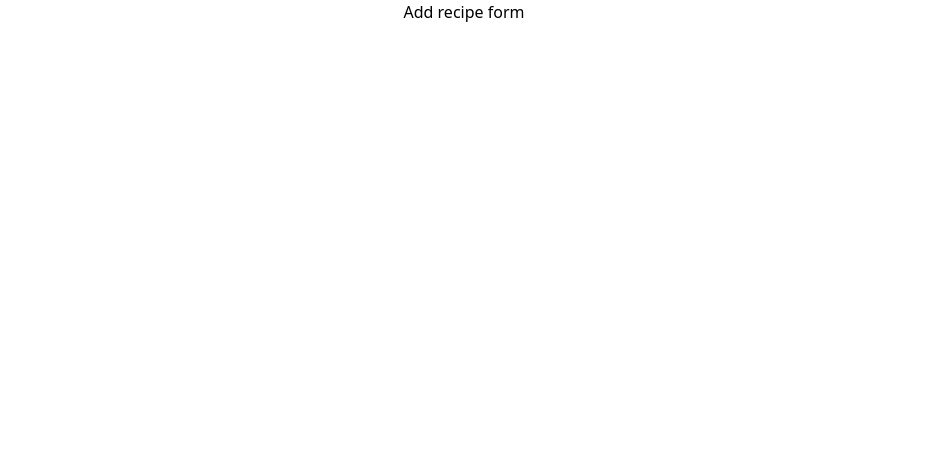
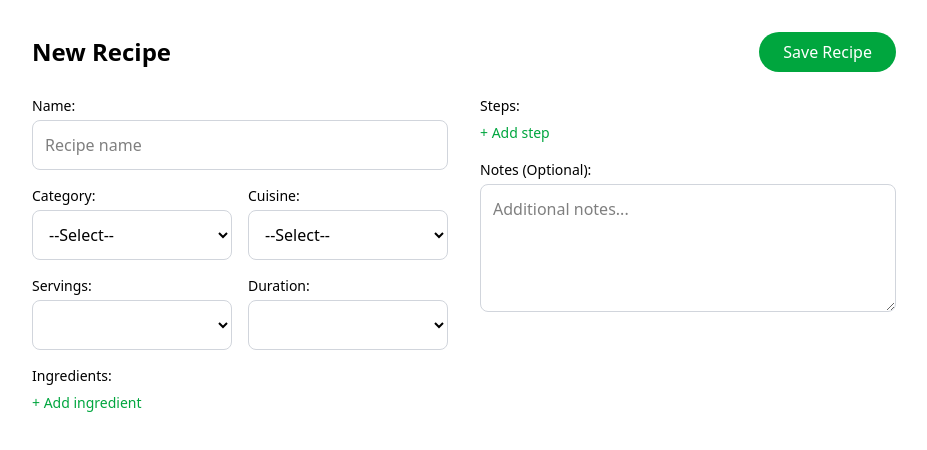
Before and after one commit to aesiru/EatLogs_frontend, a Vue app: page /add-recipe in a window 1280 px wide. Shown: the top 450 px of the page, without its empty margins (176-1103 px from the left). Built offline with nearby package versions, Linux system fonts and the light colour scheme; a web font is replaced by a local one.

Commit message:
Adjusted recipe card, Add recipeform

```diff
--- /dev/null
+++ b/src/api.js
@@ -0,0 +1,7 @@
+import axios from 'axios';
+
+const api = axios.create({
+  baseURL: import.meta.env.VITE_API_BASE_URL,
+});
+
+export default api;
--- a/src/assets/styles.css
+++ b/src/assets/styles.css
@@ -1,39 +1,39 @@
-@import "tailwindcss";
+@import 'tailwindcss';
 @import url('https://fonts.googleapis.com/css2?family=Pacifico&display=swap');
 @import url('https://fonts.googleapis.com/css2?family=Rubik+Pixels&family=Satisfy&display=swap');
 
-.font-pacifico{
+.font-pacifico {
   font-family: 'Pacifico', cursive;
 }
 
-.font-satisfy{
-    font-family: "Satisfy", cursive;
+.font-satisfy {
+  font-family: 'Satisfy', cursive;
 }
 
-.button-box-shadow{
+.button-box-shadow {
   box-shadow: 0px 4px 4px 0px rgba(0, 0, 0, 0.25);
 }
 
-.custom-text-shadow{
+.custom-text-shadow {
   text-shadow: 0px 4px 4px rgba(0, 0, 0, 0.25);
 }
 
-.custom-text-shadow-2{
-    text-shadow: 0px 4px 4px rgba(0, 0, 0, 0.25)
+.custom-text-shadow-2 {
+  text-shadow: 0px 4px 4px rgba(0, 0, 0, 0.25);
 }
 
-.card-container{
+.card-container {
   width: 16.5rem;
   height: 19rem;
   flex-shrink: 0;
   border-radius: 1.25rem;
-    background: #F0BB78;
+  background: #f0bb78;
   padding: 1rem;
   box-shadow: 0px 4px 4px 0px rgba(0, 0, 0, 0.25);
 }
 
 /* buttons */
-.button-container{
+.button-container {
   align-items: center;
   justify-content: center;
   width: 9.9rem;
@@ -42,19 +42,19 @@
 }
 
 /* labels */
-.label1{
-    color: #626F47;
+.label1 {
+  color: #626f47;
   font-size: 1.25rem;
   font-style: normal;
   font-weight: 700;
   line-height: normal;
 }
 
-.label2{
+.label2 {
   width: 19.375rem;
   height: 3.3125rem;
   flex-shrink: 0;
-    color: #626F47;
+  color: #626f47;
   font-size: 1.5rem;
   font-style: normal;
   font-weight: 700;
@@ -63,24 +63,24 @@
 
 /* subtexts */
 
-.subtext1{
-    color: #626F47;
+.subtext1 {
+  color: #626f47;
   font-size: 0.875rem;
   font-style: normal;
   font-weight: 400;
   line-height: normal;
 }
 
-.subtext2{
-    color: #626F47;
+.subtext2 {
+  color: #626f47;
   font-size: 1.25rem;
   font-style: normal;
   font-weight: 400;
   line-height: normal;
 }
 
-.title1{
-    color: #626F47;
+.title1 {
+  color: #626f47;
   font-family: Satisfy;
   font-size: 3.625rem;
   font-style: normal;
--- /dev/null
+++ b/src/shims-vue.d.ts
@@ -0,0 +1,5 @@
+declare module '*.vue' {
+  import { DefineComponent } from 'vue'
+  const component: DefineComponent<{}, {}, any>
+  export default component
+}
--- a/src/views/AddRecipeView.vue
+++ b/src/views/AddRecipeView.vue
@@ -1,5 +1,238 @@
+<script setup lang="ts">
+import { ref } from 'vue'
+import { recipes } from '@/stores/recipe'
+import type { Recipe } from '@/stores/recipe'
+
+const newRecipe = ref<Recipe>({
+  id: Date.now().toString(),
+  recipe_name: '',
+  cuisine: '',
+  category: '',
+  duration: 0,
+  serving: 0,
+  description: '',
+  procedure: '',
+  image: '', // You can add image upload logic later
+  favorite: false,
+  ingredients: [],
+  steps: [],
+  notes: '',
+})
+
+function saveRecipe() {
+  recipes.push({ ...newRecipe.value, id: Date.now().toString() })
+  // Optionally, redirect or clear the form
+  alert('Recipe added!')
+  newRecipe.value = {
+    id: Date.now().toString(),
+    recipe_name: '',
+    cuisine: '',
+    category: '',
+    duration: 0,
+    serving: 0,
+    description: '',
+    procedure: '',
+    image: '',
+    favorite: false,
+    ingredients: [],
+    steps: [],
+    notes: '',
+  }
+}
+
+function addIngredient() {
+  newRecipe.value.ingredients.push({
+    name: '',
+    unit: 'gram',
+  })
+}
+
+function removeIngredient(index: number) {
+  newRecipe.value.ingredients.splice(index, 1)
+}
+
+function addStep() {
+  newRecipe.value.steps.push({
+    description: '',
+  })
+}
+
+function removeStep(index: number) {
+  newRecipe.value.steps.splice(index, 1)
+}
+</script>
+
 <template>
-  <div className="align text-center">
-    <h1>Add recipe form</h1>
+  <div class="max-w-4xl mx-auto px-4 py-8">
+    <div class="flex justify-between items-center mb-6">
+      <h2 class="text-2xl font-bold flex items-center">New Recipe</h2>
+      <button
+        @click="saveRecipe"
+        class="bg-green-600 text-white px-6 py-2 rounded-full hover:bg-green-700 transition-colors"
+      >
+        Save Recipe
+      </button>
+    </div>
+
+    <div class="grid md:grid-cols-2 gap-8">
+      <div class="space-y-4">
+        <!-- All fields unchanged except icons -->
+        <div>
+          <label class="block text-sm font-medium mb-1">Name:</label>
+          <input
+            v-model="newRecipe.recipe_name"
+            type="text"
+            class="w-full p-3 border border-gray-300 rounded-lg focus:ring-2 focus:ring-green-500 focus:border-transparent"
+            placeholder="Recipe name"
+          />
+        </div>
+
+        <div class="grid grid-cols-2 gap-4">
+          <div>
+            <label class="block text-sm font-medium mb-1">Category:</label>
+            <select
+              v-model="newRecipe.category"
+              class="w-full p-3 border border-gray-300 rounded-lg focus:ring-2 focus:ring-green-500 focus:border-transparent"
+            >
+              <option value="">--Select--</option>
+              <option value="main">Main Course</option>
+              <option value="dessert">Dessert</option>
+              <option value="appetizer">Appetizer</option>
+            </select>
+          </div>
+          <div>
+            <label class="block text-sm font-medium mb-1">Cuisine:</label>
+            <select
+              v-model="newRecipe.cuisine"
+              class="w-full p-3 border border-gray-300 rounded-lg focus:ring-2 focus:ring-green-500 focus:border-transparent"
+            >
+              <option value="">--Select--</option>
+              <option value="filipino">Filipino</option>
+              <option value="italian">Italian</option>
+              <option value="chinese">Chinese</option>
+            </select>
+          </div>
+        </div>
+
+        <div class="grid grid-cols-2 gap-4">
+          <div>
+            <label class="block text-sm font-medium mb-1">Servings:</label>
+            <select
+              v-model="newRecipe.serving"
+              class="w-full p-3 border border-gray-300 rounded-lg focus:ring-2 focus:ring-green-500 focus:border-transparent"
+            >
+              <option value="">--Select--</option>
+              <option value="1-2">1-2 people</option>
+              <option value="3-4">3-4 people</option>
+              <option value="5+">5+ people</option>
+            </select>
+          </div>
+          <div>
+            <label class="block text-sm font-medium mb-1">Duration:</label>
+            <select
+              v-model="newRecipe.duration"
+              class="w-full p-3 border border-gray-300 rounded-lg focus:ring-2 focus:ring-green-500 focus:border-transparent"
+            >
+              <option value="">--Minutes--</option>
+              <option value="15 min">15 minutes</option>
+              <option value="30 min">30 minutes</option>
+              <option value="1 hour">1 hour</option>
+            </select>
+          </div>
+        </div>
+
+        <div>
+          <label class="block text-sm font-medium mb-1">Ingredients:</label>
+          <div class="space-y-2">
+            <div
+              v-for="(ingredient, index) in newRecipe.ingredients"
+              :key="index"
+              class="flex gap-2"
+            >
+              <input
+                v-model="ingredient.name"
+                type="text"
+                class="flex-1 p-2 border border-gray-300 rounded"
+                placeholder="Add new ingredient"
+              />
+              <select v-model="ingredient.unit" class="p-2 border border-gray-300 rounded">
+                <option value="gram">Gram</option>
+                <option value="cup">Cup</option>
+                <option value="tbsp">Tbsp</option>
+              </select>
+              <!-- Inline SVG for X (close icon) -->
+              <button @click="removeIngredient(index)" class="text-red-500 hover:text-red-700">
+                <svg
+                  xmlns="http://www.w3.org/2000/svg"
+                  class="w-5 h-5"
+                  fill="none"
+                  viewBox="0 0 24 24"
+                  stroke="currentColor"
+                >
+                  <path
+                    stroke-linecap="round"
+                    stroke-linejoin="round"
+                    stroke-width="2"
+                    d="M6 18L18 6M6 6l12 12"
+                  />
+                </svg>
+              </button>
+            </div>
+            <button @click="addIngredient" class="text-green-600 hover:text-green-800 text-sm">
+              + Add ingredient
+            </button>
+          </div>
+        </div>
+      </div>
+
+      <div class="space-y-4">
+        <div>
+          <label class="block text-sm font-medium mb-1">Steps:</label>
+          <div class="space-y-2">
+            <div v-for="(step, index) in newRecipe.steps" :key="index" class="flex gap-2">
+              <span
+                class="bg-green-600 text-white rounded-full w-6 h-6 flex items-center justify-center text-sm"
+                >{{ index + 1 }}</span
+              >
+              <input
+                v-model="step.description"
+                type="text"
+                class="flex-1 p-2 border border-gray-300 rounded"
+                :placeholder="`Step ${index + 1}`"
+              />
+              <!-- Inline X icon -->
+              <button @click="removeStep(index)" class="text-red-500 hover:text-red-700">
+                <svg
+                  xmlns="http://www.w3.org/2000/svg"
+                  class="w-5 h-5"
+                  fill="none"
+                  viewBox="0 0 24 24"
+                  stroke="currentColor"
+                >
+                  <path
+                    stroke-linecap="round"
+                    stroke-linejoin="round"
+                    stroke-width="2"
+                    d="M6 18L18 6M6 6l12 12"
+                  />
+                </svg>
+              </button>
+            </div>
+            <button @click="addStep" class="text-green-600 hover:text-green-800 text-sm">
+              + Add step
+            </button>
+          </div>
+        </div>
+
+        <div>
+          <label class="block text-sm font-medium mb-1">Notes (Optional):</label>
+          <textarea
+            v-model="newRecipe.notes"
+            class="w-full p-3 border border-gray-300 rounded-lg h-32 focus:ring-2 focus:ring-green-500 focus:border-transparent"
+            placeholder="Additional notes..."
+          ></textarea>
+        </div>
+      </div>
+    </div>
   </div>
 </template>
```
Also changed, not shown: src/components/recipe-details/RecipeCard.vue (+17 -6 lines), src/views/RecipeView.vue (+64 -21 lines), 1 other file (tests, documents, lock files or other folders). Lines whose indentation alone changed are shown as unchanged.
